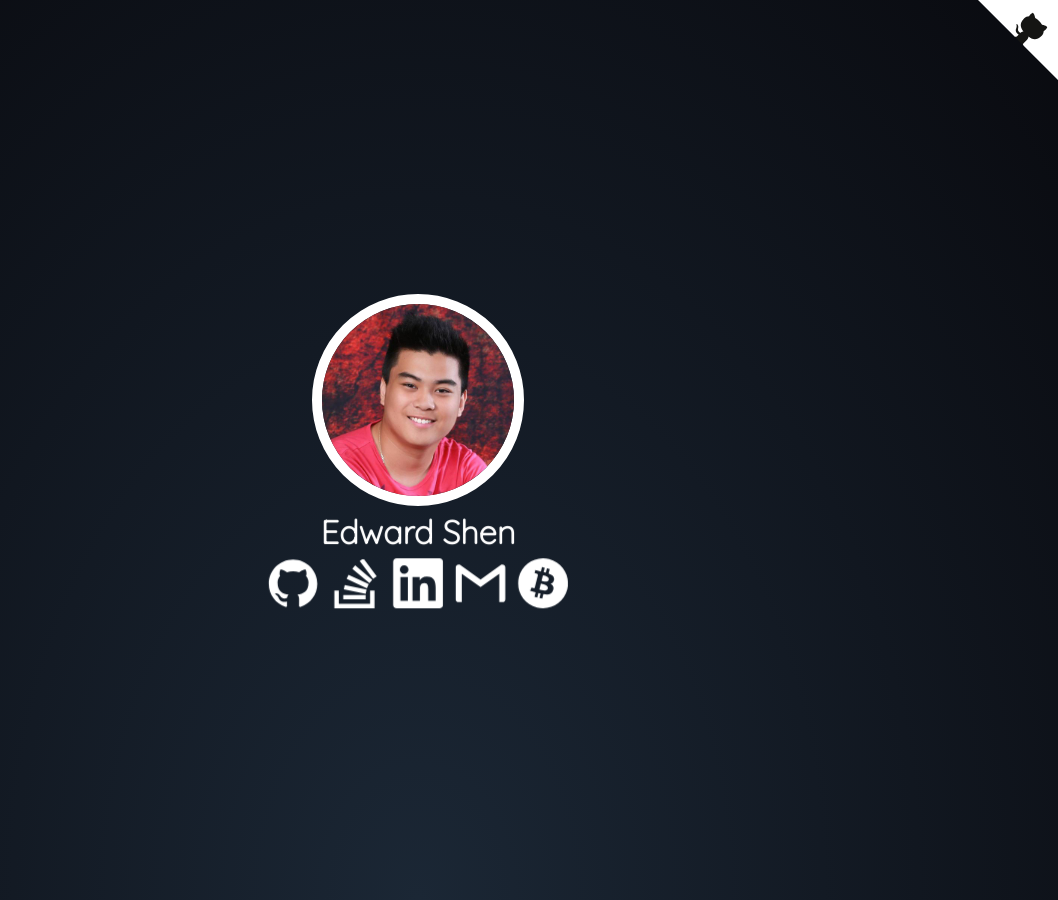
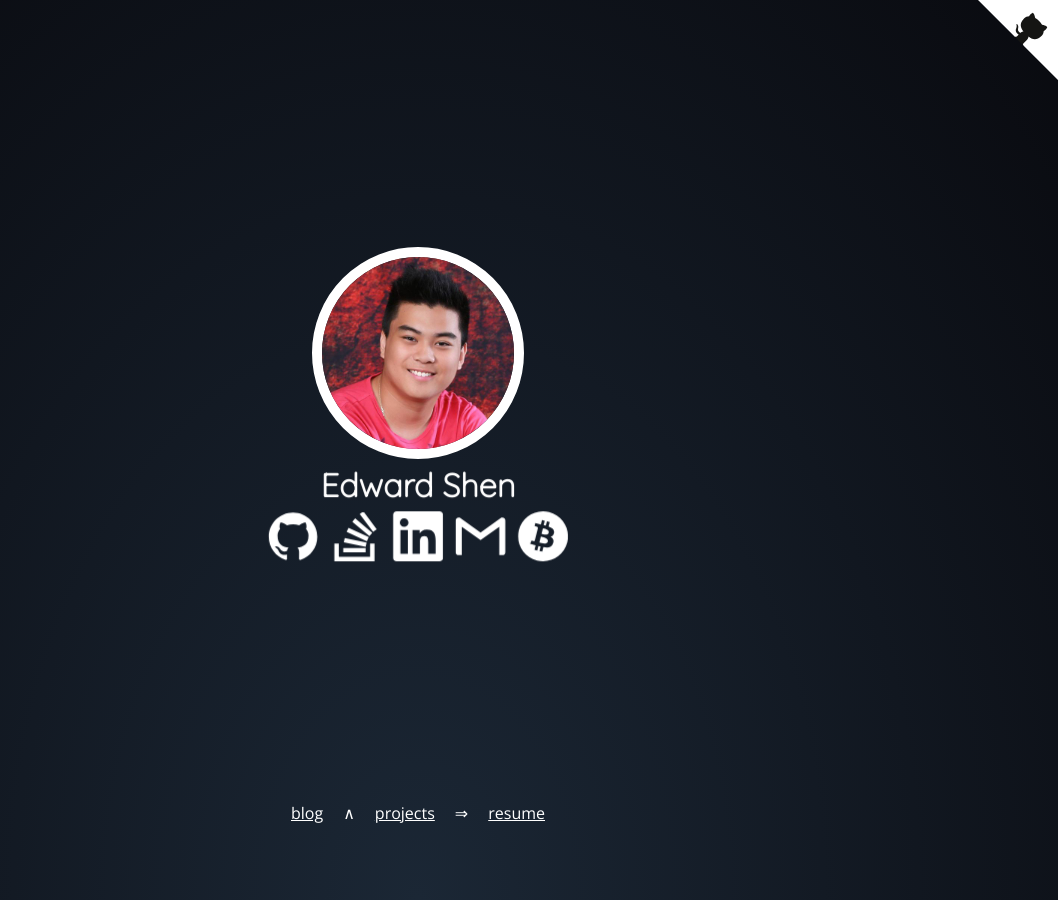
Before and after one commit to edward-shen/edward-shen.github.io, a Jekyll site: the page built from index.md, in a window 1280 px wide. Shown: the whole page, without its empty margins (222-1280 px from the left). Built offline with Jekyll 4.4.1, drawn with Linux system fonts in a browser that asks for light colours.

Commit message:
adds link to my other pages

```diff
--- a/_config.yml
+++ b/_config.yml
@@ -9,22 +9,7 @@ url: "http://syllogism.xyz"
 twitter_username: _EdwardShen
 github_username:  edward-shen
 
-permalink: /:short_year/:month/:title
-
 # Build settings
-markdown: kramdown
-kramdown:
-    syntax_highlighter: rouge
-    syntax_highlighter_opts:
-        block:
-            line_numbers: true
-
-defaults:
-    -
-        scope:
-            path: ""
-        values:
-            layout: "post"
 
 sass:
   sass_dir: _sass
--- a/_layouts/home.html
+++ b/_layouts/home.html
@@ -26,8 +27,14 @@
             {% include bitcoin.html %}
           </div>
         </div>
-
     </main>
+    <aside>
+      <a href="http://blog.syllogism.xyz">blog</a>
+      <p>∧</p>
+      <a href="http://projects.syllogism.xyz">projects</a>
+      <p>⇒</p>
+      <a href="http://resume.syllogism.xyz">resume</a>
+    </aside>
 
     <script src="/assets/vanilla-tilt.min.js"></script>
   </body>
--- a/assets/main.scss
+++ b/assets/main.scss
@@ -20,10 +20,16 @@
 h1 {
     font-family: 'Quicksand', sans-serif;
     color: $font-color;
+    transform: translateZ(20px);
+    margin: 0;
 }
 
 html {
     height:100%;
+}
+
+p {
+    color: $font-color;
 }
 
 body {
@@ -40,6 +46,8 @@ main {
     align-items: center;
     height: 75vh;
     transform-style: preserve-3d;
+    // This is a hacky fix.
+    transform: perspective(1000px) rotateX(0deg) rotateY(0deg) scale3d(1, 1, 1);
 }
 
 #container {
@@ -49,13 +57,6 @@ main {
     align-items: center;
     width: 50vw;
     text-align: center;
-    // This is a hacky fix.
-    transform: perspective(1000px) rotateX(0deg) rotateY(0deg) scale3d(1, 1, 1);
-
-    h1 {
-        transform: translateZ(20px);
-        margin: 0;
-    }
 
     img {
         border-radius: 50%;
@@ -68,19 +69,38 @@ main {
         }
     }
 
+}
+
 #social-icons {
     transform: translateZ(40px);
-        a { text-decoration: none; }
 
     svg {
         width: $social-icon-size;
         height: $social-icon-size;
         padding: 0 4px;
     }
+
+    a {
+        text-decoration: none;
     }
-
 }
 
 svg {
     fill: $font-color;
 }
+
+a {
+    color: $font-color;
+    vertical-align: center;
+}
+
+aside {
+    margin-top: 60px;
+    margin-bottom: 10px;
+    display: flex;
+    justify-content: center;
+    align-content: center;
+    p {
+        margin: 0 20px;
+    }
+}
```
Also changed, not shown: other parts of _layouts/home.html (+1 -0 lines). Lines whose indentation alone changed are shown as unchanged.
